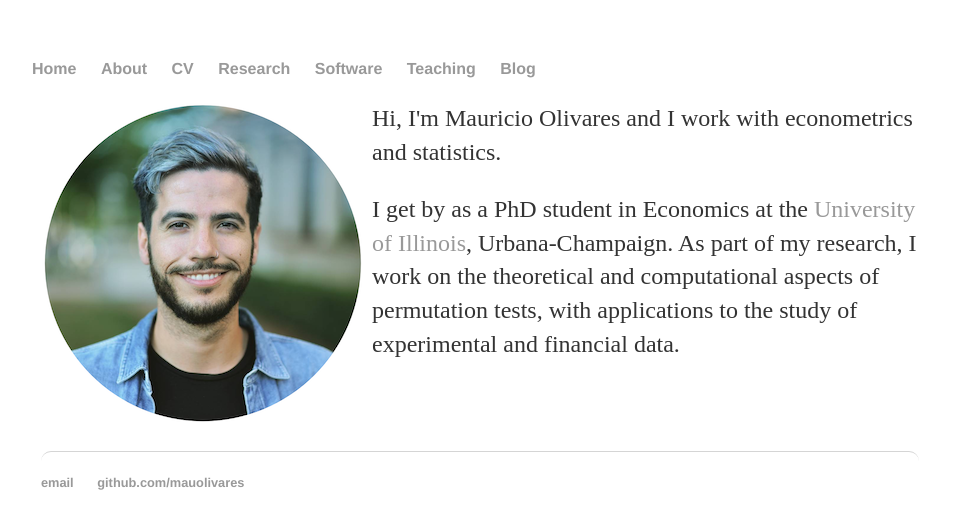
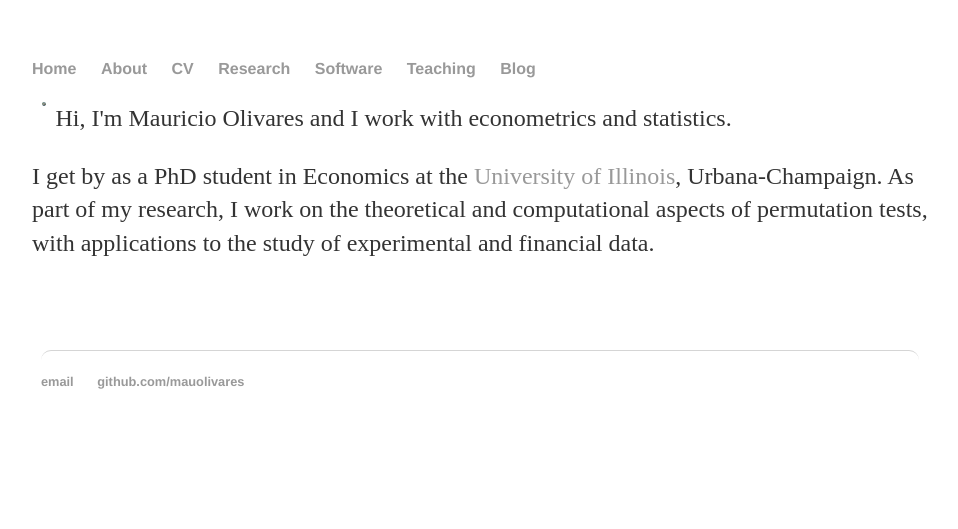
Before and after one commit to mauolivares/mauolivares.github.io, a Jekyll site: the page built from index.html, in a window 1280 px wide. Shown: the top 529 px of the page, without its empty margins (160-1118 px from the left). Built offline with Jekyll 4.4.1, drawn with Linux system fonts in a browser that asks for light colours.

Commit message:
Resize picture

```diff
--- a/index.html
+++ b/index.html
@@ -10,7 +10,7 @@ description: Mauricio Olivares is a 5th year PhD student in Economics at the Uni
 <!-- <div class="jumbotron"> -->
 <div class="row marketing">
 	<div class="col-sm-4">
-	<img  class="img-circle avatar" alt="Mauricio Olivares" src="img/mauolivares.png" align="left" , hspace="10px">
+	<img  class="img-circle avatar" alt="Mauricio Olivares" src="img/mauolivares.png" align="left" , hspace="10px", height="3.5", width="3.5">
 	</div>
 	<div>
 	<p class="lead">Hi, I'm <span itemprop="name">Mauricio Olivares</span> and I work with econometrics and statistics.</p>
```
